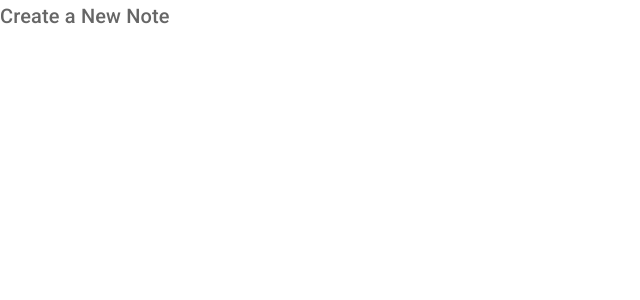
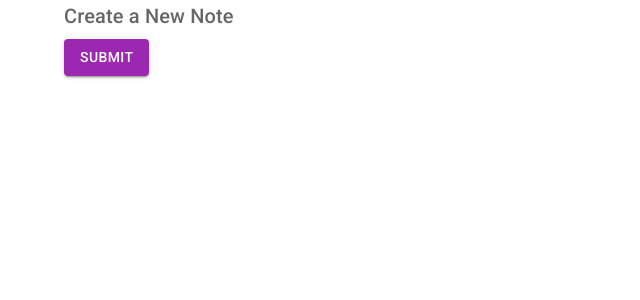
Before and after one commit to ericgross83/netninja-material-ui-tutorial, a React (Create React App) app: page /create in a window 1280 px wide. Shown: the top 300 px of the page, without its empty margins (0-640 px from the left). Built offline with nearby package versions, Linux system fonts and the light colour scheme.

Commit message:
#3 - Buttons

```diff
--- a/src/pages/Create.js
+++ b/src/pages/Create.js
@@ -1,17 +1,27 @@
 import React from 'react'
-import {Typography} from "@mui/material";
+import {Button, ButtonGroup, Container, Typography} from "@mui/material";
+import {logDOM} from "@testing-library/react";
 
 export default function Create() {
     return (
-        <div>
+        <Container>
             <Typography
-            variant={"h6"}
-            component={"h2"}
-            gutterBottom
-            color={"textSecondary"}
+                variant={"h6"}
+                component={"h2"}
+                gutterBottom
+                color={"textSecondary"}
             >
                 Create a New Note
             </Typography>
-        </div>
+
+            <Button
+                color={"secondary"}
+                variant={"contained"}
+                onClick={() => console.log('you clicked me')}>
+                Submit
+            </Button>
+
+
+        </Container>
     )
 }
```
